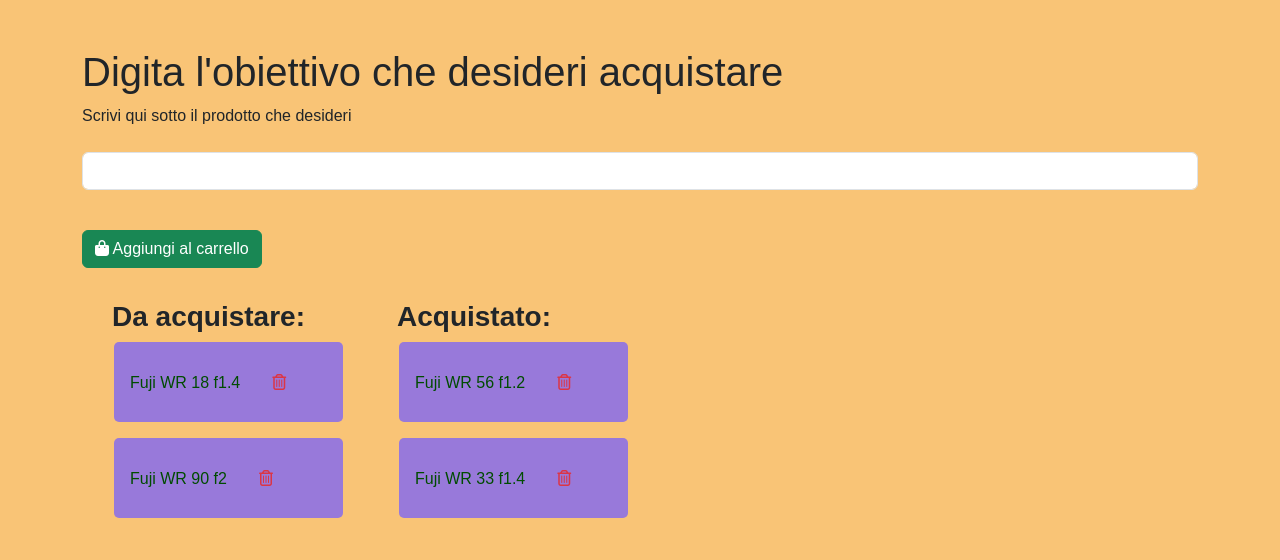
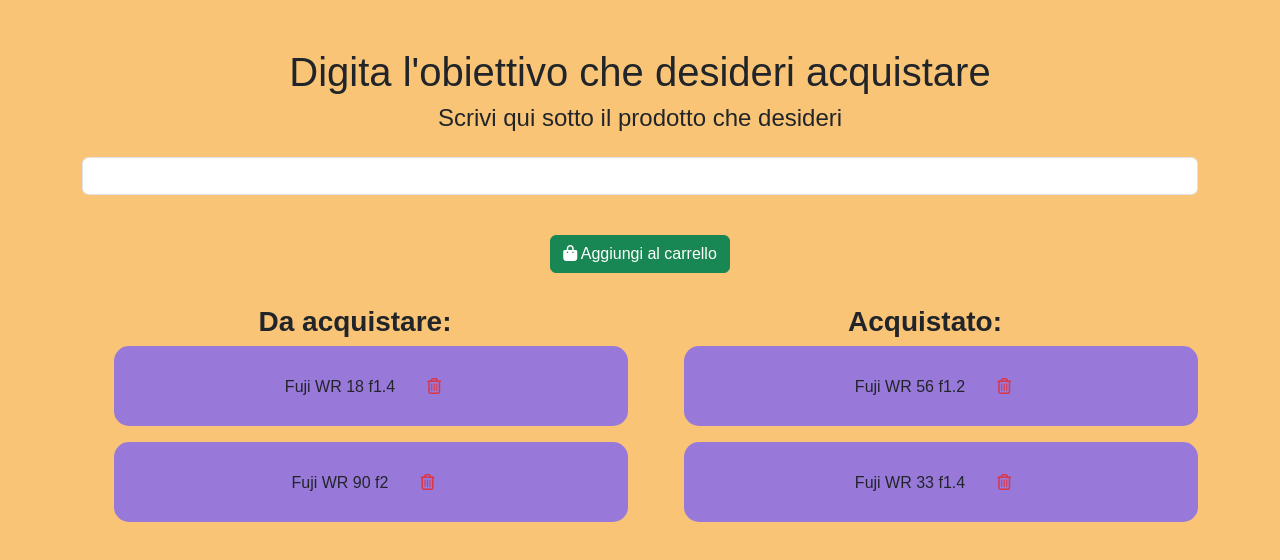
Before and after one commit to bonvi83/vue-todolist, a plain HTML site: page index.html in a window 1280 px wide. Drawn offline with nearby package versions, Linux system fonts and the light colour scheme.

Commit message:
aggiustamenti vari

```diff
--- a/css/style.css
+++ b/css/style.css
@@ -10,10 +10,13 @@ body {
     background-color: rgb(249, 196, 118);
 }
 
+#app{
+    text-align: center;
+}
+
 .lens-list{
     background-color: rgb(152, 121, 218);
-    color: rgb(0, 75, 0);
-    border-radius: 5px;
+    border-radius: 15px;
 }
 
 i {
@@ -23,7 +26,3 @@ i {
 ul{
     list-style: none;
 }
-
-h3{
-    margin-left: 30px;
-}
--- a/index.html
+++ b/index.html
@@ -34,7 +34,7 @@
     <div id="app">
       <div class="container mt-5">
         <h1 class mb-4 fs-2>{{title}}</h1>
-        <label for="lens-task">Scrivi qui sotto il prodotto che desideri</label>
+        <h4 for="lens-task">Scrivi qui sotto il prodotto che desideri</h4>
         <input
           v-model.trim="newItem.name"
           type="text "
@@ -44,10 +44,11 @@
         <button @click="printNewItem()" class="btn btn-success my-3">
           <i class="fa-solid fa-bag-shopping"></i> Aggiungi al carrello
         </button>
+
         <div class="row">
 
           <!-- Da acquistare -->
-          <div class="col-3">
+          <div class="col-6">
             <h3 class="fw-bold mt-3">Da acquistare:</h3>
             <ul class="">
               <li
@@ -67,7 +68,7 @@
           </div>
 
           <!-- Acquistati -->
-          <div class="col-3">
+          <div class="col-6">
             <h3 class="fw-bold mt-3">Acquistato:</h3>
             <ul class="">
               <li
```
